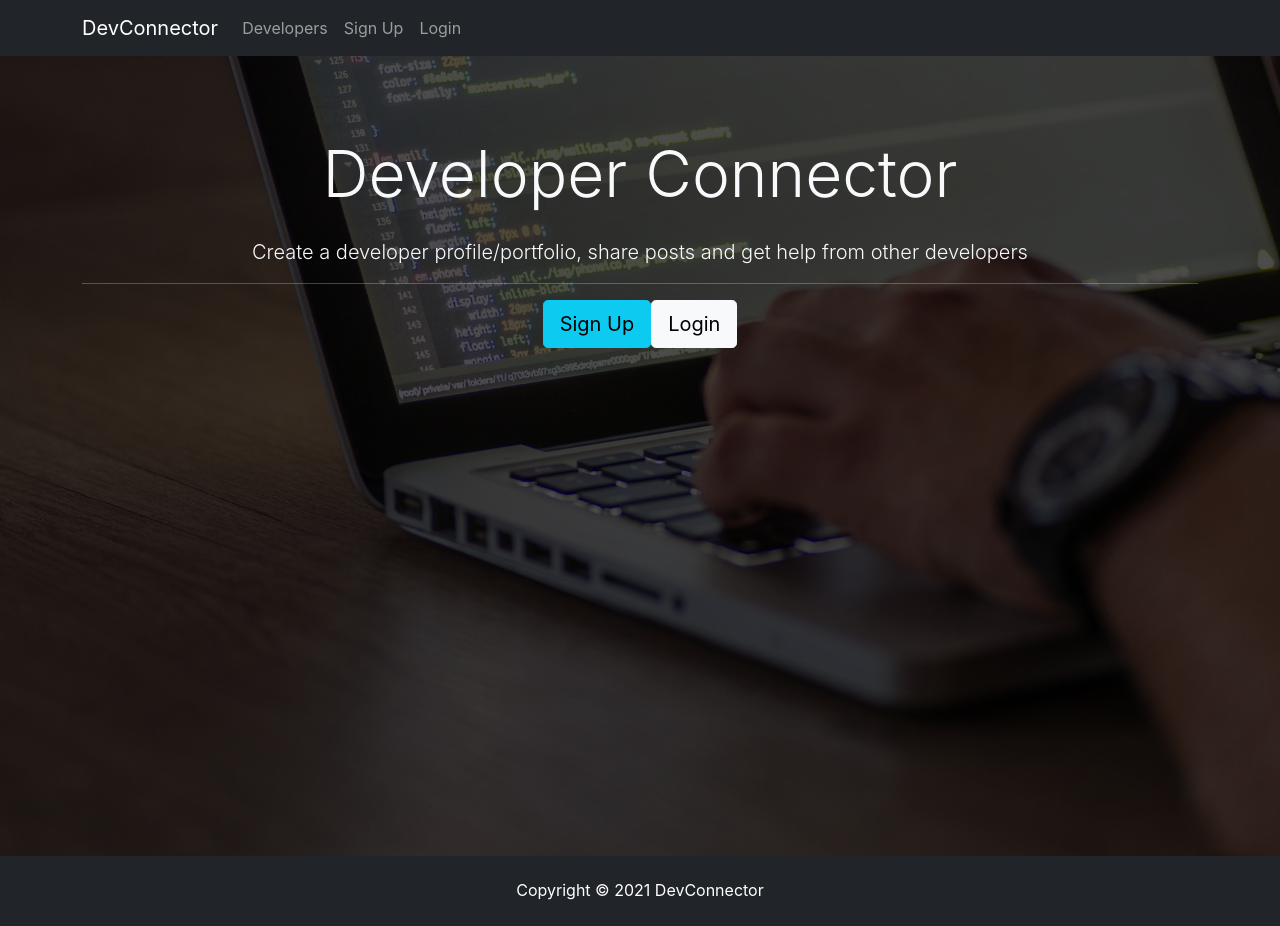
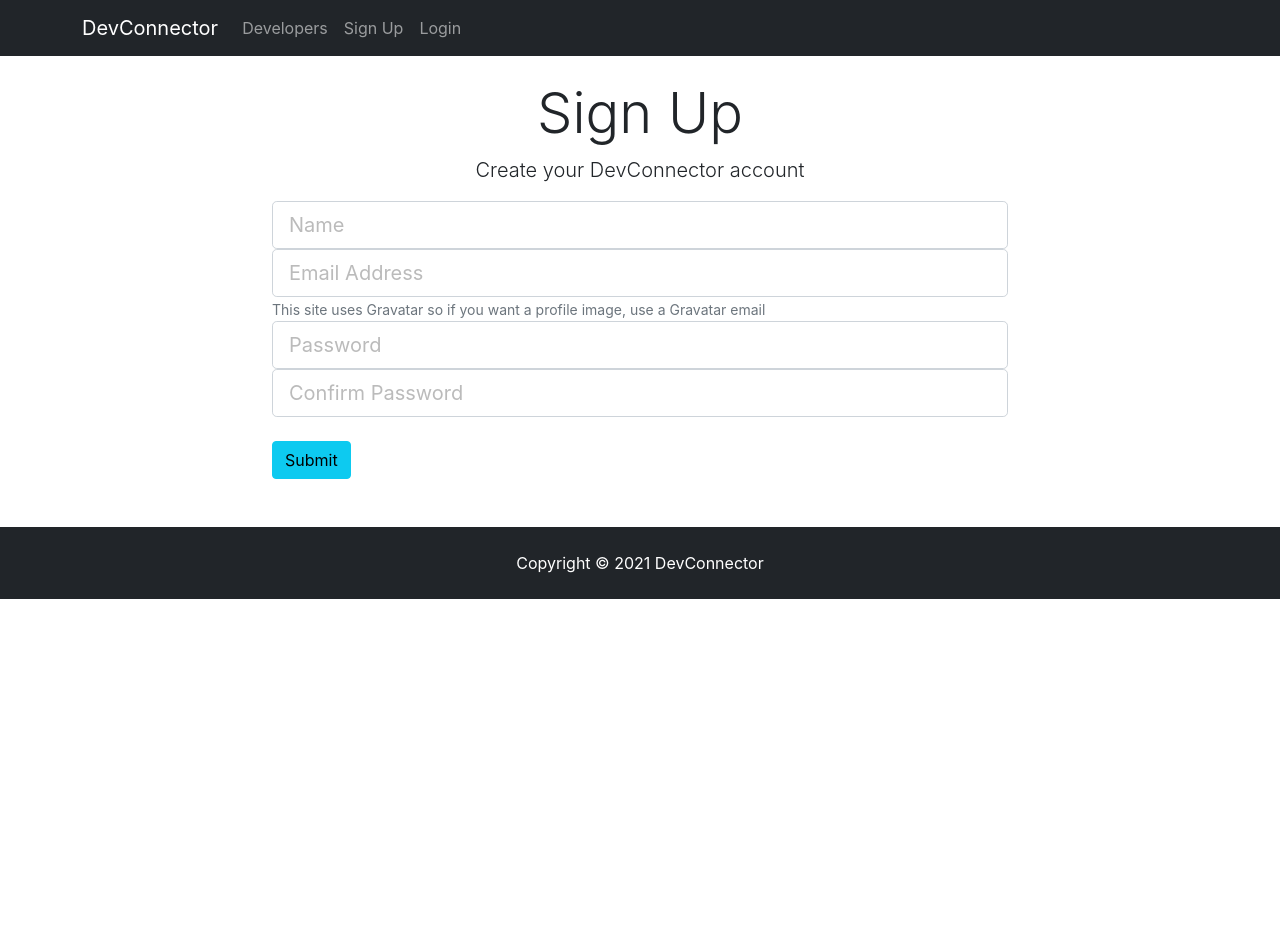
Before and after one commit to DevYemi/devConnector, a React (Create React App) app in the folder client/: page /register in a window 1280 px wide. After the commit the page ends 800 px from the top, so only its background shows below. Built offline with nearby package versions, Linux system fonts and the light colour scheme.

Commit message:
creating the register form with state

```diff
--- a/client/package.json
+++ b/client/package.json
@@ -8,6 +8,7 @@
     "@testing-library/user-event": "^12.8.3",
     "react": "^17.0.2",
     "react-dom": "^17.0.2",
+    "react-router-dom": "^5.3.0",
     "react-scripts": "4.0.3",
     "web-vitals": "^1.1.2"
   },
--- a/client/src/App.js
+++ b/client/src/App.js
@@ -2,14 +2,25 @@
 import Navbar from './components/layout/Navbar';
 import Footer from './components/layout/Footer';
 import Landing from './components/layout/Landing';
+import { BrowserRouter as Router, Switch, Route } from 'react-router-dom'
+import Register from './components/auth/Register';
+import Login from './components/auth/Login';
 
 function App() {
   return (
-    <div className="App">
-      <Navbar />
-      <Landing />
-      <Footer />
-    </div>
+    <Router>
+      <div className="App">
+        <Navbar />
+        <Switch>
+          <Route exact path='/' component={Landing} />
+          <>
+            <Route path='/register' component={Register} />
+            <Route path='/login' component={Login} />
+          </>
+        </Switch>
+        <Footer />
+      </div>
+    </Router>
   );
 }
 
--- /dev/null
+++ b/client/src/components/auth/Login.js
@@ -0,0 +1,13 @@
+import React, { Component } from 'react'
+
+class Login extends Component {
+    render() {
+        return (
+            <div>
+                <h1>Login</h1>
+            </div>
+        )
+    }
+}
+
+export default Login
--- /dev/null
+++ b/client/src/components/auth/Register.js
@@ -0,0 +1,80 @@
+import React, { Component } from 'react'
+
+class Register extends Component {
+    constructor() {
+        super();
+        this.state = {
+            name: '',
+            email: '',
+            password: '',
+            password2: '',
+            error: {}
+        }
+        this.onChange = this.onChange.bind(this);
+        this.onSubmit = this.onSubmit.bind(this);
+    }
+    onChange(e) {
+        this.setState({ [e.target.name]: e.target.value })
+    }
+    onSubmit(e) {
+        e.preventDefault();
+        const newUser = {
+            name: this.state.name,
+            email: this.state.email,
+            password: this.state.password,
+            password2: this.state.password2
+        }
+        console.log(newUser)
+
+    }
+    render() {
+        return (
+            <div className="register">
+                <div className="container">
+                    <div className="row">
+                        <div className="col-md-8 m-auto">
+                            <h1 className="display-4 text-center">Sign Up</h1>
+                            <p className="lead text-center">Create your DevConnector account</p>
+                            <form action="create-profile.html" onSubmit={this.onSubmit}>
+                                <div className="form-group">
+                                    <input type="text"
+                                        className="form-control form-control-lg"
+                                        placeholder="Name"
+                                        onChange={this.onChange}
+                                        value={this.state.name} name="name" />
+                                </div>
+                                <div className="form-group">
+                                    <input type="email"
+                                        className="form-control form-control-lg"
+                                        placeholder="Email Address"
+                                        onChange={this.onChange}
+                                        value={this.state.email}
+                                        name="email" />
+                                    <small className="form-text text-muted">This site uses Gravatar so if you want a profile image, use a Gravatar email</small>
+                                </div>
+                                <div className="form-group">
+                                    <input type="password"
+                                        className="form-control form-control-lg"
+                                        placeholder="Password"
+                                        onChange={this.onChange}
+                                        value={this.state.password}
+                                        name="password" />
+                                </div>
+                                <div className="form-group">
+                                    <input type="password"
+                                        className="form-control form-control-lg"
+                                        placeholder="Confirm Password"
+                                        onChange={this.onChange}
+                                        value={this.state.password2}
+                                        name="password2" />
+                                </div>
+                                <input type="submit" className="btn btn-info btn-block mt-4" />
+                            </form>
+                        </div>
+                    </div>
+                </div>
+            </div>
+        )
+    }
+}
+export default Register
--- a/client/src/components/layout/Footer.js
+++ b/client/src/components/layout/Footer.js
@@ -1,7 +1,6 @@
 import React from 'react'
 
 function Footer() {
-    let name = 'yemi'
     return (
         <footer className="bg-dark text-white mt-5 p-4 text-center">
             Copyright &copy; {new Date().getFullYear()} DevConnector
--- a/client/src/components/layout/Landing.js
+++ b/client/src/components/layout/Landing.js
@@ -1,4 +1,5 @@
 import React, { Component } from 'react'
+import { Link } from 'react-router-dom'
 
 export default class Landing extends Component {
     render() {
@@ -12,8 +13,8 @@
                                 </h1>
                                 <p className="lead"> Create a developer profile/portfolio, share posts and get help from other developers</p>
                                 <hr />
-                                <a href="register.html" className="btn btn-lg btn-info mr-2">Sign Up</a>
-                                <a href="login.html" className="btn btn-lg btn-light">Login</a>
+                                <Link to="/register" className="btn btn-lg btn-info mr-2">Sign Up</Link>
+                                <Link to="/login" className="btn btn-lg btn-light">Login</Link>
                             </div>
                         </div>
                     </div>
--- a/client/src/components/layout/Navbar.js
+++ b/client/src/components/layout/Navbar.js
@@ -1,11 +1,13 @@
 import React, { Component } from 'react'
+import { Link } from 'react-router-dom'
+
 
 class Navbar extends Component {
     render() {
         return (
             <nav className="navbar navbar-expand-sm navbar-dark bg-dark mb-4">
                 <div className="container">
-                    <a className="navbar-brand" href="landing.html">DevConnector</a>
+                    <Link className="navbar-brand" to="/">DevConnector</Link>
                     <button className="navbar-toggler" type="button" data-toggle="collapse" data-target="#mobile-nav">
                         <span className="navbar-toggler-icon"></span>
                     </button>
@@ -13,17 +15,16 @@
                     <div className="collapse navbar-collapse" id="mobile-nav">
                         <ul className="navbar-nav mr-auto">
                             <li className="nav-item">
-                                <a className="nav-link" href="profiles.html"> Developers
-                                </a>
+                                <Link className="nav-link" to='/profiles'>Developers</Link>
                             </li>
                         </ul>
 
                         <ul className="navbar-nav ml-auto">
                             <li className="nav-item">
-                                <a className="nav-link" href="register.html">Sign Up</a>
+                                <Link className="nav-link" to='/register'>Sign Up</Link>
                             </li>
                             <li className="nav-item">
-                                <a className="nav-link" href="login.html">Login</a>
+                                <Link className="nav-link" to='/login'>Login</Link>
                             </li>
                         </ul>
                     </div>
```
